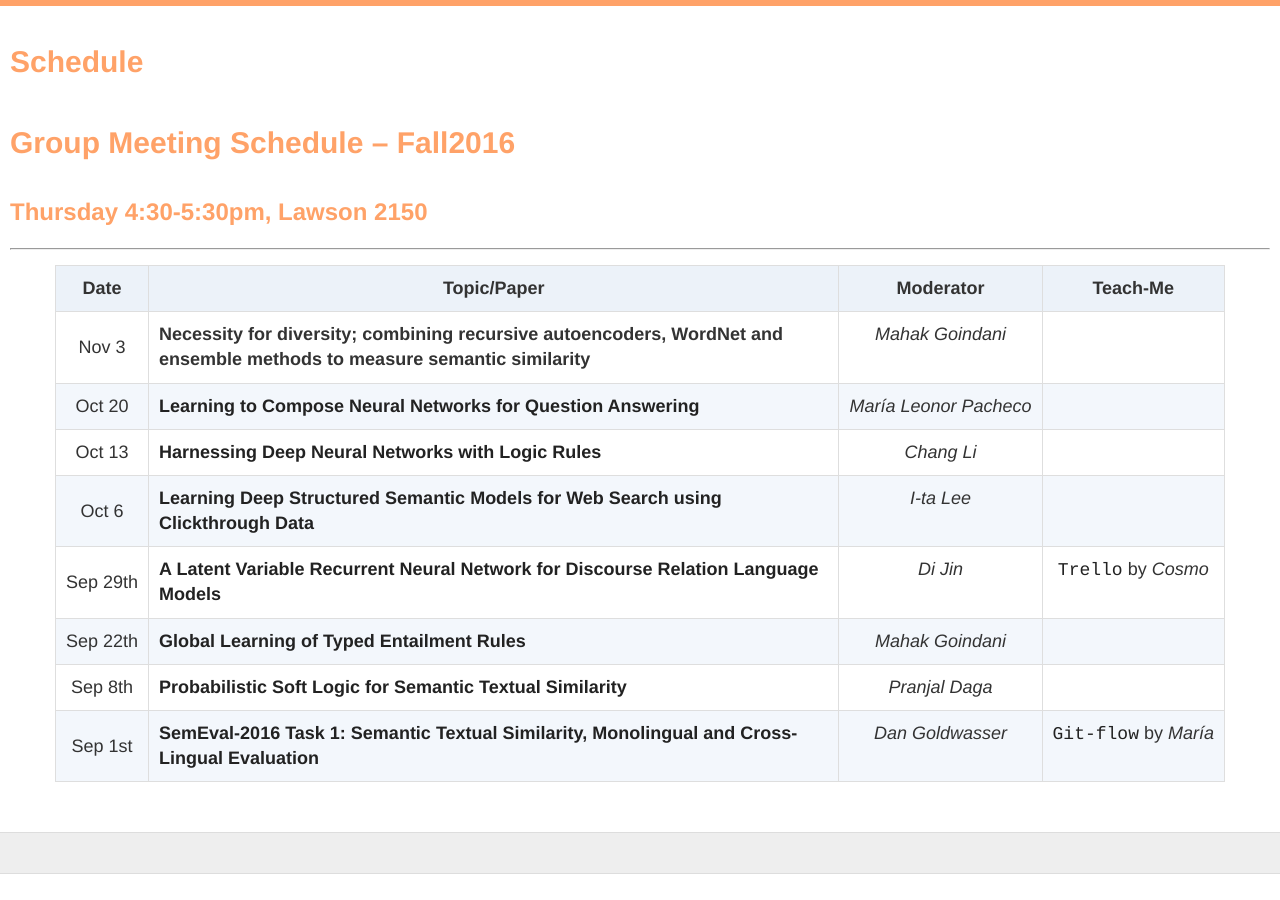
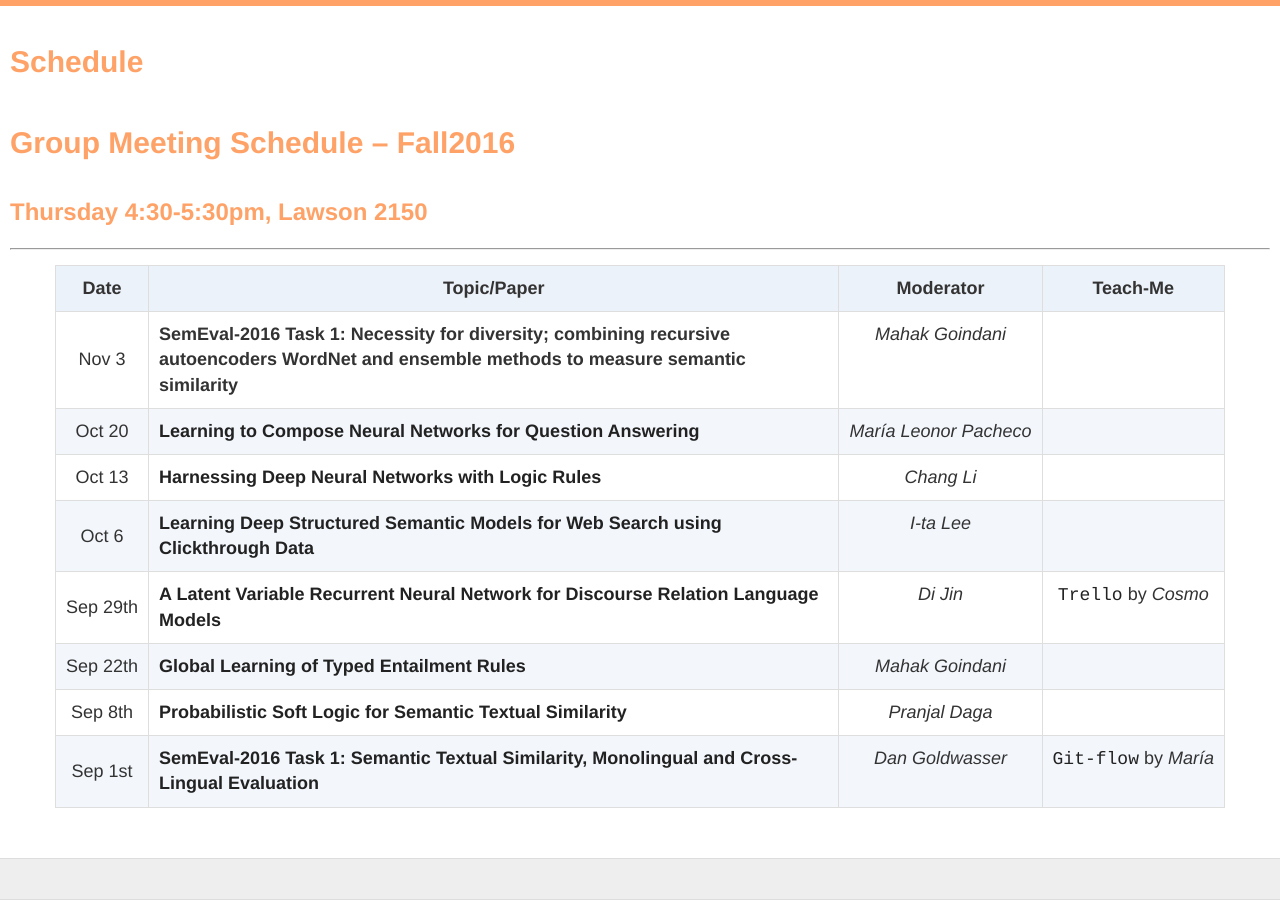
Before and after one commit to purduenlp/purduenlp.github.io, a Jekyll site: the page built from schedule.md, in a window 1280 px wide and 900 px high, scrolled down 637 px. Built offline with Jekyll 4.4.1, drawn with Linux system fonts in a browser that asks for light colours; nearby versions of some CDN libraries; before the commit the page ends 1511 px from its top, so only the background shows below that.

Commit message:
nov 3 modified

```diff
--- a/schedule.md
+++ b/schedule.md
@@ -11,7 +11,7 @@ permalink: /schedule/
 
 | Date | Topic/Paper | Moderator | Teach-Me |
 |:------:|:----------|:----------:|:----------:|
-| Nov 3 | **Necessity for diversity; combining recursive autoencoders, WordNet and ensemble methods to measure semantic similarity** | *Mahak Goindani* | |
+| Nov 3 | **SemEval-2016 Task 1: Necessity for diversity; combining recursive autoencoders WordNet and ensemble methods to measure semantic similarity** | *Mahak Goindani* | |
 | Oct 20 | [**Learning to Compose Neural Networks for Question Answering**](https://arxiv.org/pdf/1601.01705v4.pdf) | *María Leonor Pacheco* | |
 | Oct 13 | [**Harnessing Deep Neural Networks with Logic Rules**](http://www.cs.cmu.edu/~epxing/papers/2016/Hu_etal_ACL16.pdf) | *Chang Li* | |
 | Oct 6 | [**Learning Deep Structured Semantic Models for Web Search using Clickthrough Data**](../resources/p2333-he.pdf) | *I-ta Lee* | |
```
